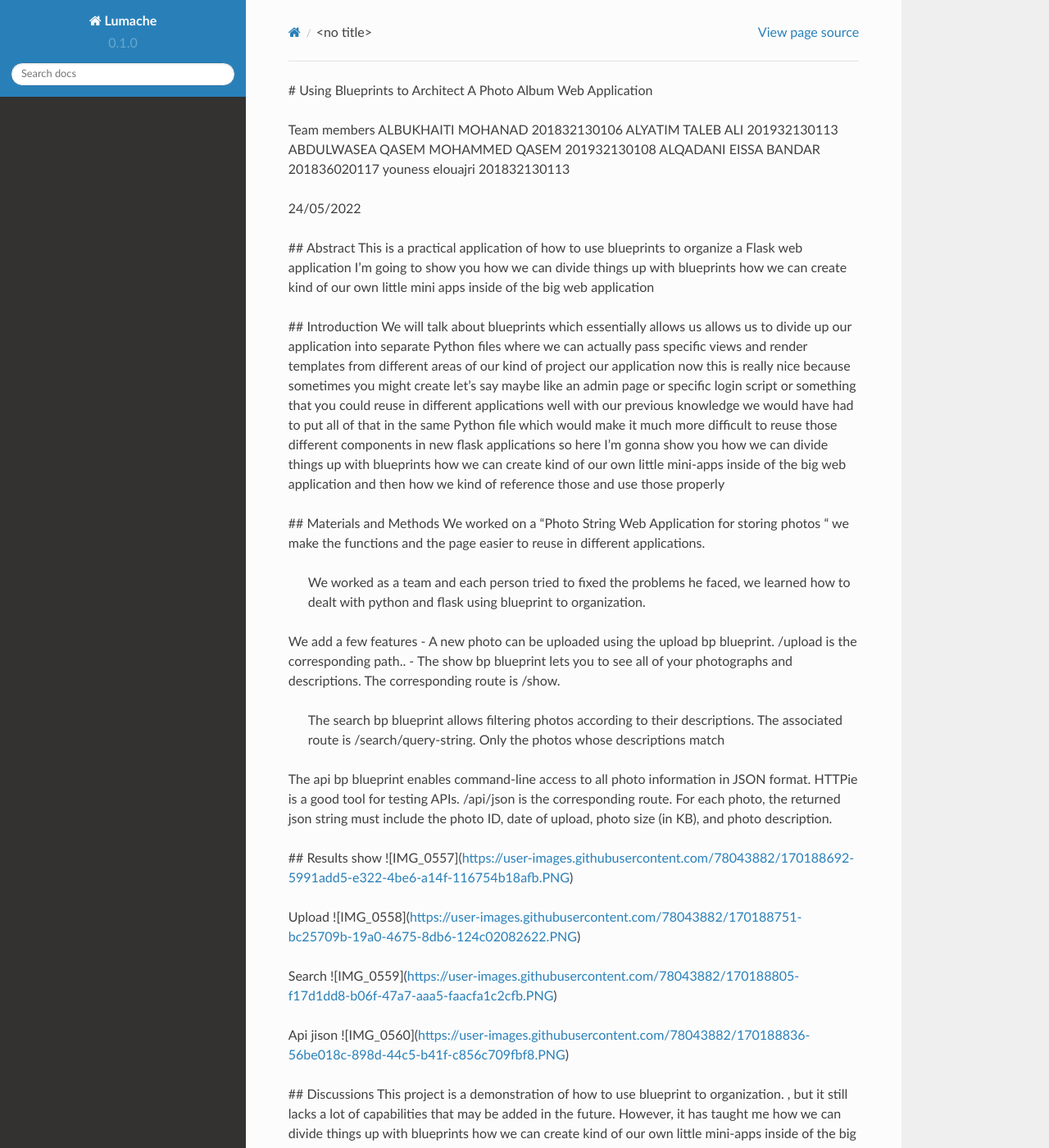
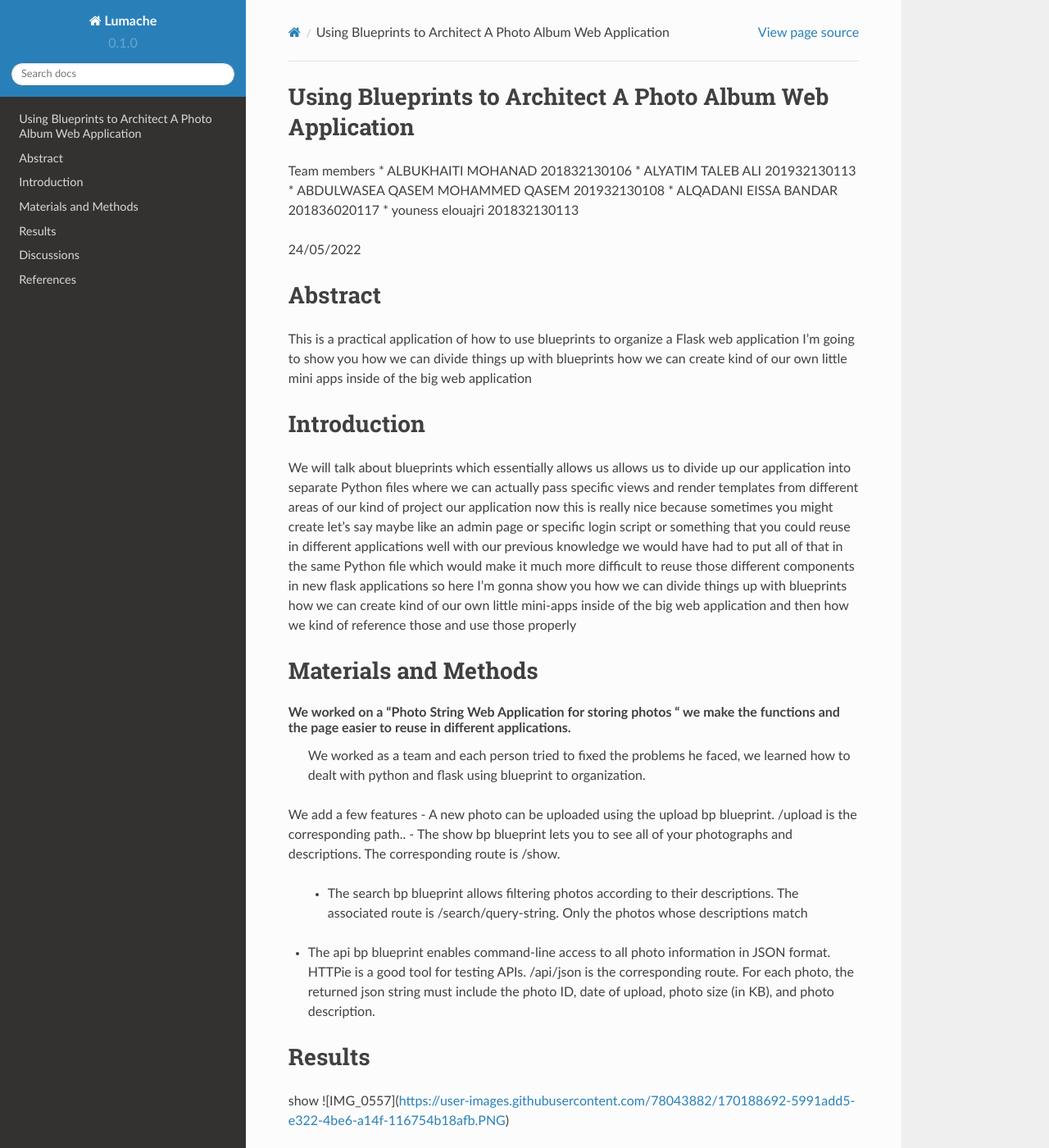
Before and after one commit to mohanadrashad/rtd--PhotoString, a Sphinx documentation site: the page built from docs/source/index.rst, in a window 1280 px wide and 1400 px high. Shown: the whole window at 82% size. Built offline with Sphinx 7.4.7 and the Read the Docs theme 2.0.0, drawn with Linux system fonts in a browser that asks for light colours; some of the changed text lies outside the part shown.

Commit message:
Upadating1

```diff
--- a/docs/source/index.rst
+++ b/docs/source/index.rst
@@ -1,26 +1,33 @@
-# Using Blueprints to Architect A Photo Album Web Application
+=================
+Using Blueprints to Architect A Photo Album Web Application
+=================
 
 Team members
-ALBUKHAITI MOHANAD                                                               201832130106
-ALYATIM TALEB ALI                                                                      201932130113
-ABDULWASEA QASEM MOHAMMED QASEM                            201932130108
-ALQADANI EISSA BANDAR                                                          201836020117
-youness elouajri                                                                            201832130113
+* ALBUKHAITI MOHANAD                                                             201832130106
+* ALYATIM TALEB ALI                                                              201932130113
+* ABDULWASEA QASEM MOHAMMED QASEM                                                201932130108
+* ALQADANI EISSA BANDAR                                                          201836020117
+* youness elouajri                                                               201832130113
 
 
 24/05/2022
 
-## Abstract
+=================
+Abstract
+=================
 This is a practical application of how to use blueprints to organize a Flask web application
 I'm going to show you how we can divide things up with blueprints how we can create kind of our own little mini apps inside of the big web application
 
-## Introduction
+=================
+Introduction
+=================
 We will talk about blueprints which essentially allows us allows us to divide up our application into separate Python files where we can actually pass specific views and render templates from different areas of our kind of project our application now this is really nice because sometimes you might create let's say maybe like an admin page or specific login script or something that you could reuse in different applications well with our previous knowledge we would have had to put all of that in the same Python file which would make it much more difficult to reuse those different components in new flask applications so here I'm gonna show you how we can divide things up with blueprints how we can create kind of our own little mini-apps inside of the big web application and then how we kind of reference those and use those properly
 
 
 
-
-## Materials and Methods
+=================
+Materials and Methods
+=================
 We worked on a “Photo String Web Application for storing photos “ we make the functions and the page easier to reuse in different applications.
  We worked as a team and each person tried to fixed the problems he faced, we learned how to dealt with python and flask using blueprint to organization.
 We add a few  features
@@ -30,7 +37,9 @@ We add a few  features
 - The api bp blueprint enables command-line access to all photo information in JSON format. HTTPie is a good tool for testing APIs. /api/json is the corresponding route. For each photo, the returned json string must include the photo ID, date of upload, photo size (in KB), and photo description.
 
 
-## Results
+=================
+Results
+=================
 show
 ![IMG_0557](https://user-images.githubusercontent.com/78043882/170188692-5991add5-e322-4be6-a14f-116754b18afb.PNG)
 
@@ -49,20 +58,23 @@ Api jison
 
 
 
-
-## Discussions
+=================
+Discussions
+=================
 This project is a demonstration of  how to use blueprint to organization. , but it still lacks a lot of capabilities that may be added in the future. However, it has taught me how we can divide things up with blueprints how we can create kind of our own little mini-apps inside of the big web application and then how we kind of reference those and use those properly
 This program may be modified to include a more current interface and designs, as well as additional functionality .
 
 
-## References
-1)Blue prints in Flask
+=================
+References
+=================
+1. Blue prints in Flask
 https://youtu.be/WteIH6J9v64
 
-2)Sql lite database with Flask
+2. Sql lite database with Flask
 https://flask.palletsprojects.com/en/2.1.x/patterns/sqlite3/
 
-3)Api develpoment using flask
+3. Api develpoment using flask
 https://nordicapis.com/how-to-create-an-api-using-the-flask-framework/
 
 
```
